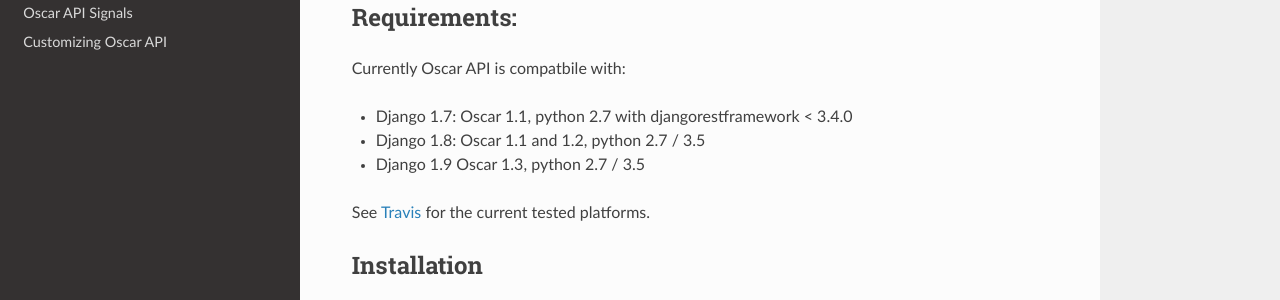
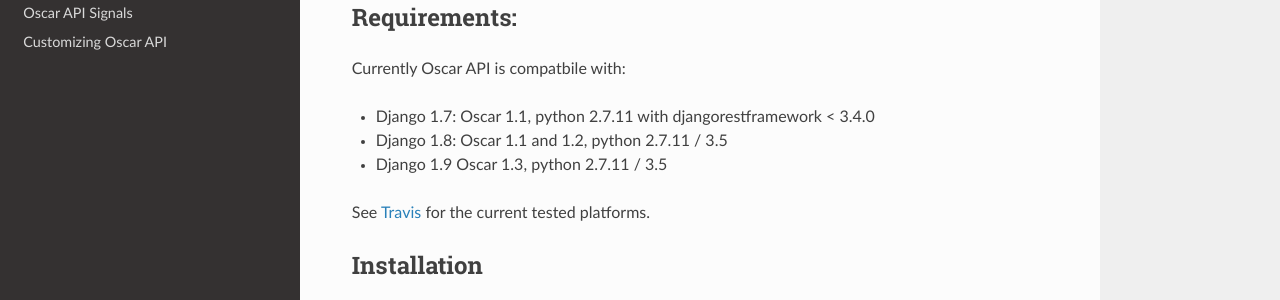
Before and after one commit to django-oscar/django-oscar-api, a Sphinx documentation site: the page built from docs/source/index.rst, in a window 1280 px wide and 900 px high. Shown: the part 255-555 px from the top of the window. Built offline with Sphinx 7.4.7 and the Read the Docs theme 2.0.0, drawn with Linux system fonts in a browser that asks for light colours.

Commit message:
Different (minor) python versions, different glory

```diff
--- a/docs/source/index.rst
+++ b/docs/source/index.rst
@@ -15,9 +15,9 @@
 -------------
 Currently Oscar API is compatbile with:
 
-- Django 1.7: Oscar 1.1, python 2.7 with djangorestframework < 3.4.0
-- Django 1.8: Oscar 1.1 and 1.2, python 2.7 / 3.5
-- Django 1.9  Oscar 1.3, python 2.7 / 3.5
+- Django 1.7: Oscar 1.1, python 2.7.11 with djangorestframework < 3.4.0
+- Django 1.8: Oscar 1.1 and 1.2, python 2.7.11 / 3.5
+- Django 1.9  Oscar 1.3, python 2.7.11 / 3.5
 
 See `Travis`_ for the current tested platforms.
 
```
Also changed, not shown: .travis.yml, 1 other file.
